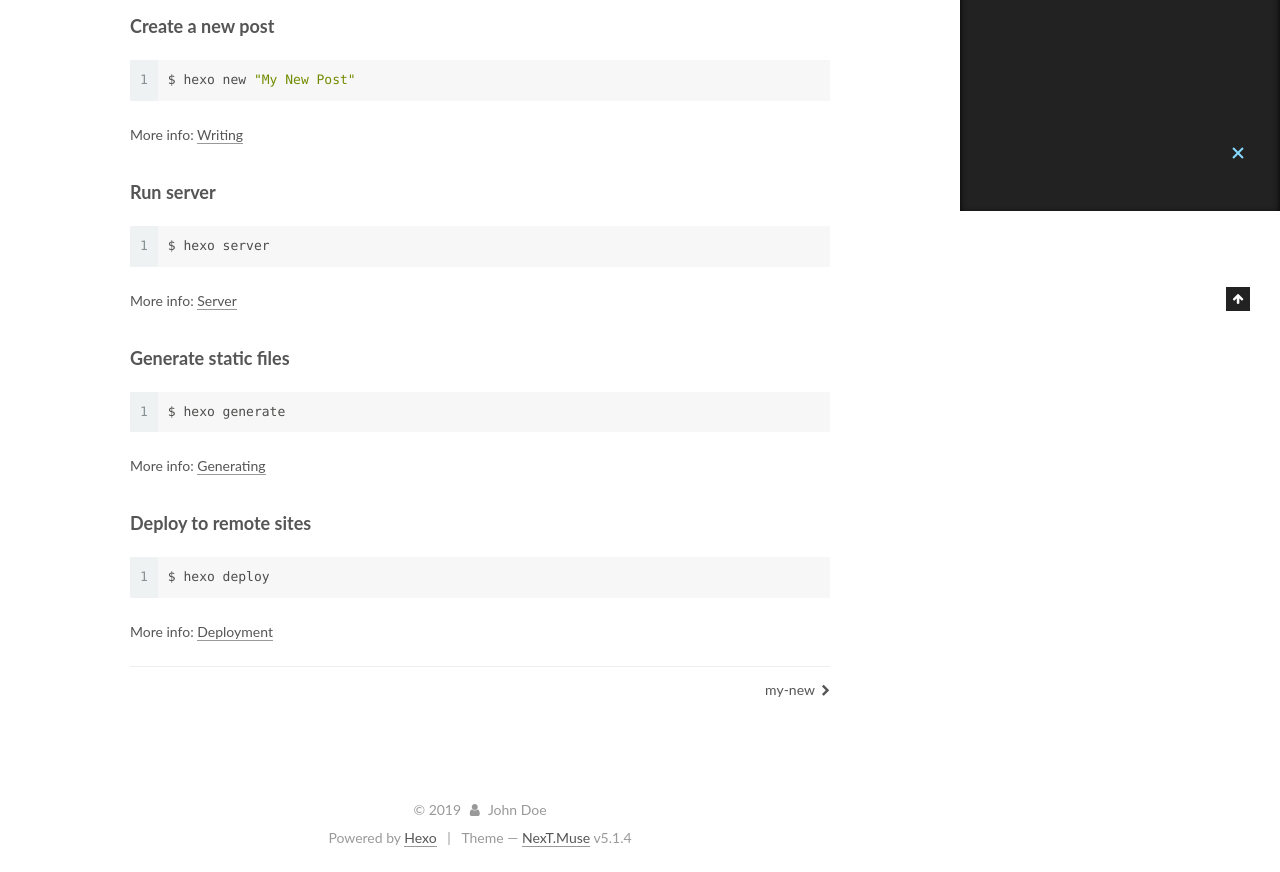
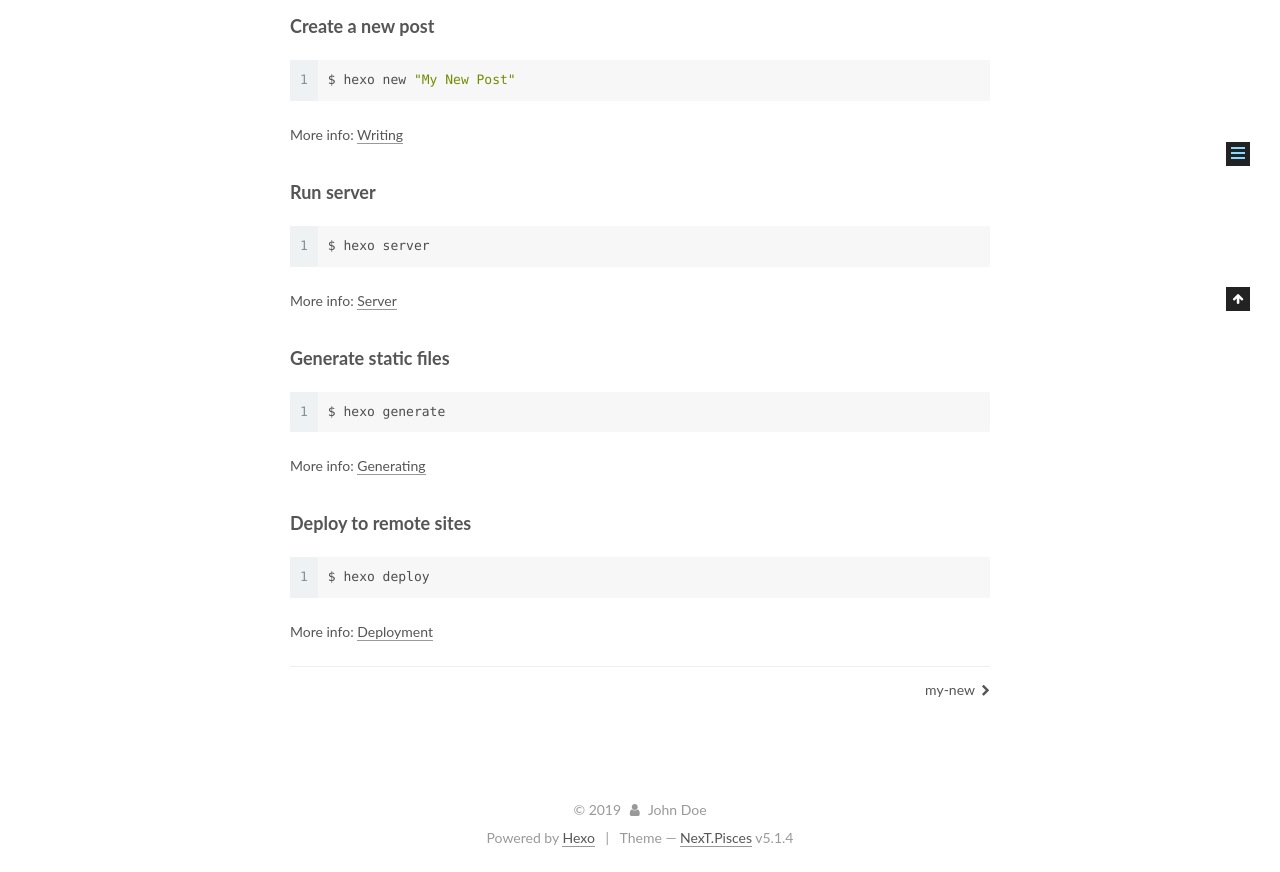
Before and after one commit to hello-peach/hello-peach.github.io, a plain HTML site: page 2019/12/15/hello-world/index.html in a window 1280 px wide. Shown: the part 589-1461 px from the top of the page. Drawn offline with Linux system fonts and the light colour scheme.

Commit message:
Site updated: 2019-12-20 10:49:16

```diff
--- a/2019/12/15/hello-world/index.html
+++ b/2019/12/15/hello-world/index.html
@@ -5,7 +5,7 @@
 
 
 
-<html class="theme-next muse use-motion" lang="en">
+<html class="theme-next pisces use-motion" lang="en">
 <head>
   <meta charset="UTF-8"/>
 <meta http-equiv="X-UA-Compatible" content="IE=edge" />
@@ -97,7 +97,7 @@
   var NexT = window.NexT || {};
   var CONFIG = {
     root: '/',
-    scheme: 'Muse',
+    scheme: 'Pisces',
     version: '5.1.4',
     sidebar: {"position":"left","display":"post","offset":12,"b2t":false,"scrollpercent":false,"onmobile":false},
     fancybox: true,
@@ -496,7 +496,7 @@
 
 
 
-  <div class="theme-info">Theme &mdash; <a class="theme-link" target="_blank" href="https://github.com/iissnan/hexo-theme-next">NexT.Muse</a> v5.1.4</div>
+  <div class="theme-info">Theme &mdash; <a class="theme-link" target="_blank" href="https://github.com/iissnan/hexo-theme-next">NexT.Pisces</a> v5.1.4</div>
 
 
 
@@ -597,6 +597,13 @@
 
 
 
+  <script type="text/javascript" src="/js/src/affix.js?v=5.1.4"></script>
+
+  <script type="text/javascript" src="/js/src/schemes/pisces.js?v=5.1.4"></script>
+
+
+
+
   <script type="text/javascript" src="/js/src/scrollspy.js?v=5.1.4"></script>
 <script type="text/javascript" src="/js/src/post-details.js?v=5.1.4"></script>
 
```
Also changed, not shown: 2019/12/15/my-new/index.html (+10 -3 lines), archives/2019/12/index.html (+10 -3 lines), archives/2019/index.html (+10 -3 lines), archives/index.html (+10 -3 lines), categories/index.html (+10 -3 lines), index.html (+10 -3 lines), tags/index.html (+10 -3 lines), whoami/index.html (+10 -3 lines).
